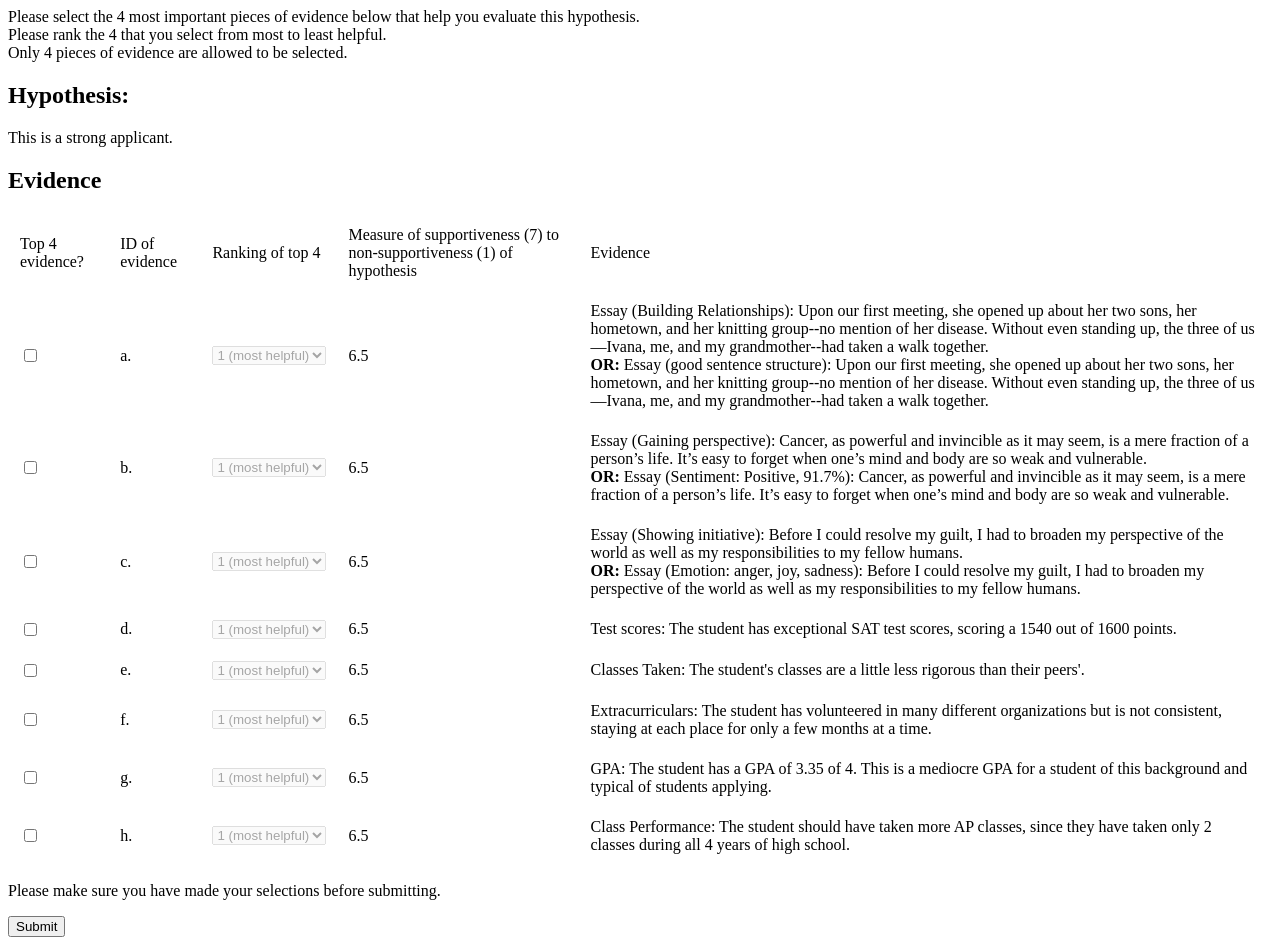
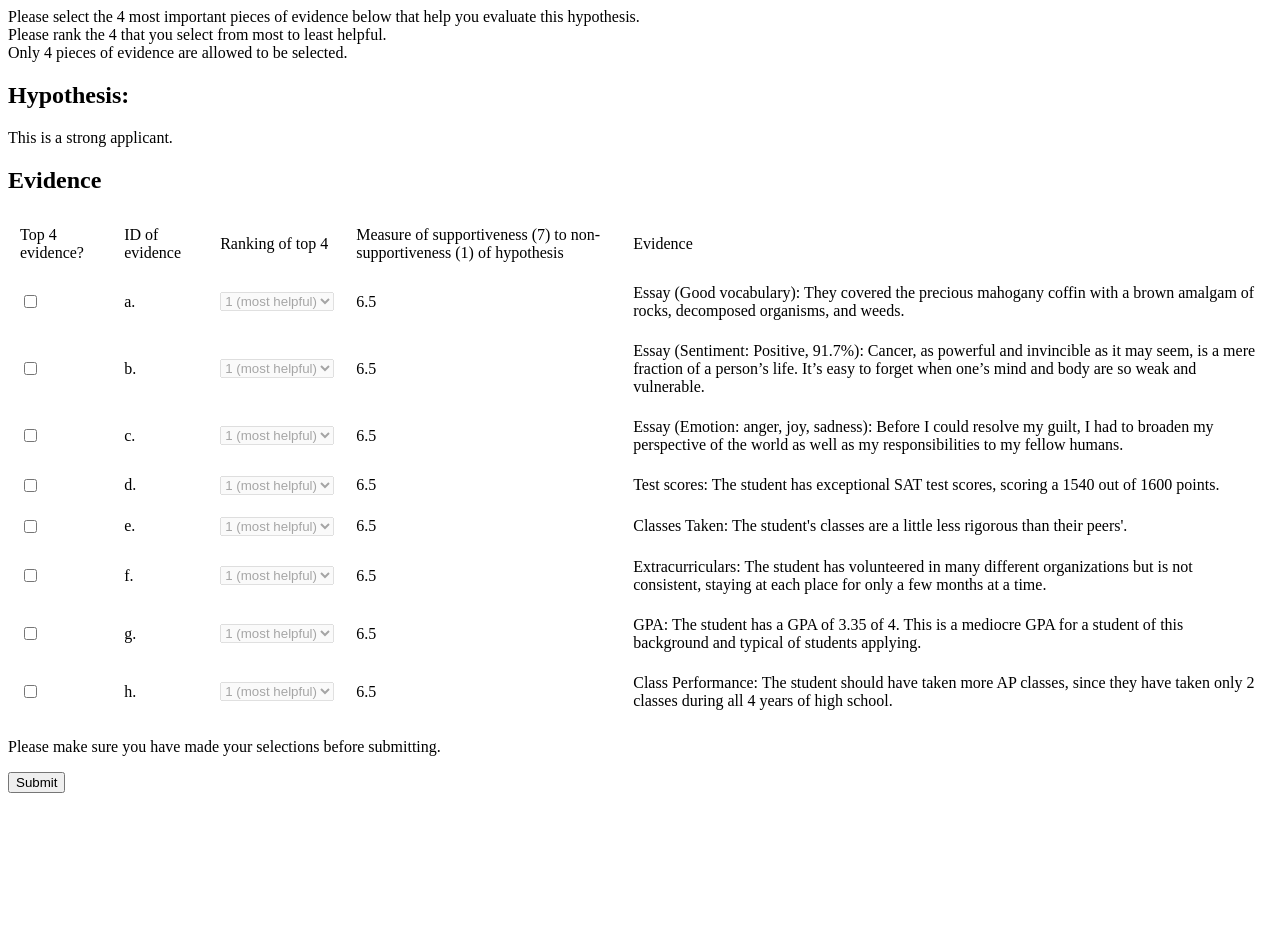
Before and after one commit to tchuanromanee/tchuanromanee.github.io, a plain HTML site: page essay_pilot/cs-essay-text.html in a window 1280 px wide. After the commit the page ends 801 px from the top, so only its background shows below. Drawn offline with Linux system fonts and the light colour scheme.

Commit message:
Only use essay evidence than can be run through API)

```diff
--- a/essay_pilot/cs-essay-text.html
+++ b/essay_pilot/cs-essay-text.html
@@ -40,8 +40,7 @@
                     <option value="4">4 (least helpful)</option>
                   </select></td>
                   <td>6.5</td>
-            			<td>Essay (Building Relationships): Upon our first meeting, she opened up about her two sons, her hometown, and her knitting group--no mention of her disease. Without even standing up, the three of us—Ivana, me, and my grandmother--had taken a walk together.
-                  <br /><strong>OR:</strong> Essay (good sentence structure): Upon our first meeting, she opened up about her two sons, her hometown, and her knitting group--no mention of her disease. Without even standing up, the three of us—Ivana, me, and my grandmother--had taken a walk together.
+            			<td>Essay (Good vocabulary): They covered the precious mahogany coffin with a brown amalgam of rocks, decomposed organisms, and weeds.
                 </td>
             		</tr>
                 <tr>
@@ -54,8 +53,7 @@
                     <option value="4">4 (least helpful)</option>
                   </select></td>
                   <td>6.5</td>
-            			<td>Essay (Gaining perspective): Cancer, as powerful and invincible as it may seem, is a mere fraction of a person’s life. It’s easy to forget when one’s mind and body are so weak and vulnerable.
-                  <br /><strong>OR:</strong> Essay (Sentiment: Positive, 91.7%): Cancer, as powerful and invincible as it may seem, is a mere fraction of a person’s life. It’s easy to forget when one’s mind and body are so weak and vulnerable.
+            			<td>Essay (Sentiment: Positive, 91.7%): Cancer, as powerful and invincible as it may seem, is a mere fraction of a person’s life. It’s easy to forget when one’s mind and body are so weak and vulnerable.
                 </td>
 
               	</tr><tr>
@@ -68,8 +66,7 @@
                     <option value="4">4 (least helpful)</option>
                   </select></td>
                   <td>6.5</td>
-            			<td>Essay (Showing initiative): Before I could resolve my guilt, I had to broaden my perspective of the world as well as my responsibilities to my fellow humans.
-                  <br /><strong>OR:</strong> Essay (Emotion: anger, joy, sadness): Before I could resolve my guilt, I had to broaden my perspective of the world as well as my responsibilities to my fellow humans.
+            			<td>Essay (Emotion: anger, joy, sadness): Before I could resolve my guilt, I had to broaden my perspective of the world as well as my responsibilities to my fellow humans.
                 </td>
                 </tr>
                 <tr>
```
